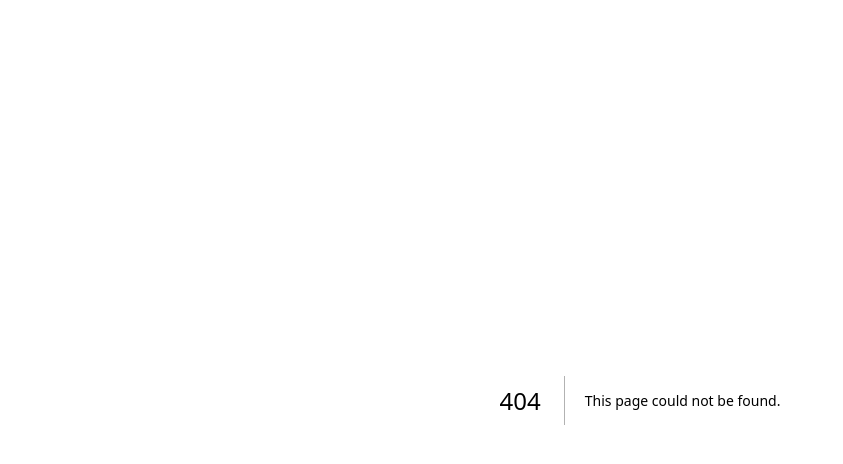
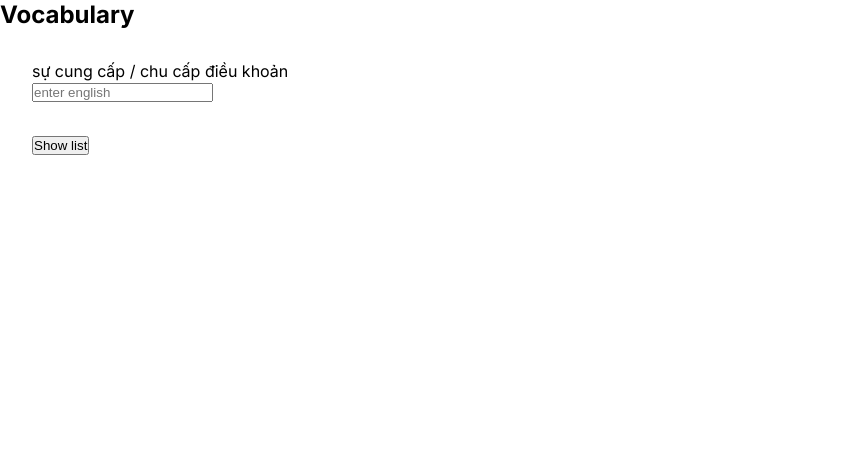
Before and after one commit to thanhbr/powdered-milk, a Next.js app: page /learn/vocabulary in a window 1280 px wide. Before the commit this address had no page. Shown: the top 464 px of the page, without its empty margins (0-843 px from the left). Built offline with nearby package versions, Linux system fonts and the light colour scheme.

Commit message:
add vocabulary toeic

```diff
--- /dev/null
+++ b/src/app/learn/vocabulary/_data/data.ts
@@ -0,0 +1,14 @@
+export const VOCABULARY = [
+  {id: 1, en: "abide by", vi: "tuân thủ / tuân theo", type: "v"},
+  {id: 2, en: "agreement", vi: "sự thỏa thuận hợp đồng", type: "n"},
+  {id: 3, en: "assurance", vi: "sự đảm bảo(n) / đảm bảo(v)", type: "n/v"},
+  {id: 4, en: "cancellation", vi: "sự hủy bỏ / chấm dứt", type: "n"},
+  {id: 5, en: "determine", vi: "xác định", type: "v"},
+  {id: 6, en: "engage", vi: "tham dự", type: "v"},
+  {id: 7, en: "establish", vi: "thành lập / thiết lập", type: "v"},
+  {id: 8, en: "obligate", vi: "bắt buộc", type: "v"},
+  {id: 9, en: "party", vi: "bên (tham gia hợp đồng)", type: "n"},
+  {id: 10, en: "provision", vi: "sự cung cấp / chu cấp điều khoản", type: "n"},
+  {id: 11, en: "resolve", vi: "giải quyết / quyết định", type: "v"},
+  {id: 12, en: "specific", vi: "cụ thể", type: "adj"}
+]
--- /dev/null
+++ b/src/app/learn/vocabulary/page.tsx
@@ -0,0 +1,53 @@
+"use client"
+import { useEffect, useRef, useState } from "react";
+import { VOCABULARY } from "./_data/data";
+
+function getRandomVocabulary() {
+  const randomIndex = Math.floor(Math.random() * VOCABULARY.length);
+  return VOCABULARY[randomIndex];
+}
+
+export default function Page() {
+  const randomVocabulary = getRandomVocabulary()
+  const [ showList, setShowList ] = useState(false);
+  const [ vocabulary, setVocabulary ] = useState<any>({})
+  const inputRef = useRef<any>(null)
+
+  useEffect(() => setVocabulary(randomVocabulary), [])
+
+  const onFormSubmit = (e: React.FormEvent<HTMLFormElement>) => {
+    e.preventDefault();
+    const inputValue = inputRef.current.value;
+    if(inputValue === vocabulary.en) {
+      setVocabulary(randomVocabulary);
+      setShowList(false);
+      alert("correct");
+      inputRef.current.value = "";
+    } else {
+      alert("wrong");
+    }
+  }
+  return (
+    <>
+      <h2>Vocabulary</h2>
+      <div style={{padding: 32}}>
+        <form onSubmit={onFormSubmit}>
+          <div>{vocabulary.vi}</div>
+          <input ref={inputRef} placeholder="enter english" />
+        </form>
+        <div style={{marginTop: 32}}>
+          <button onClick={() => setShowList(pre => !pre)}>
+            Show list
+          </button>
+          <ul>
+            {showList && VOCABULARY.map(vocal => (
+              <li key={vocal.id}>
+                {vocal.en}({vocal.type}): {vocal.vi}
+              </li>
+            ))}
+          </ul>
+        </div>
+      </div>
+    </>
+  )
+}
```
